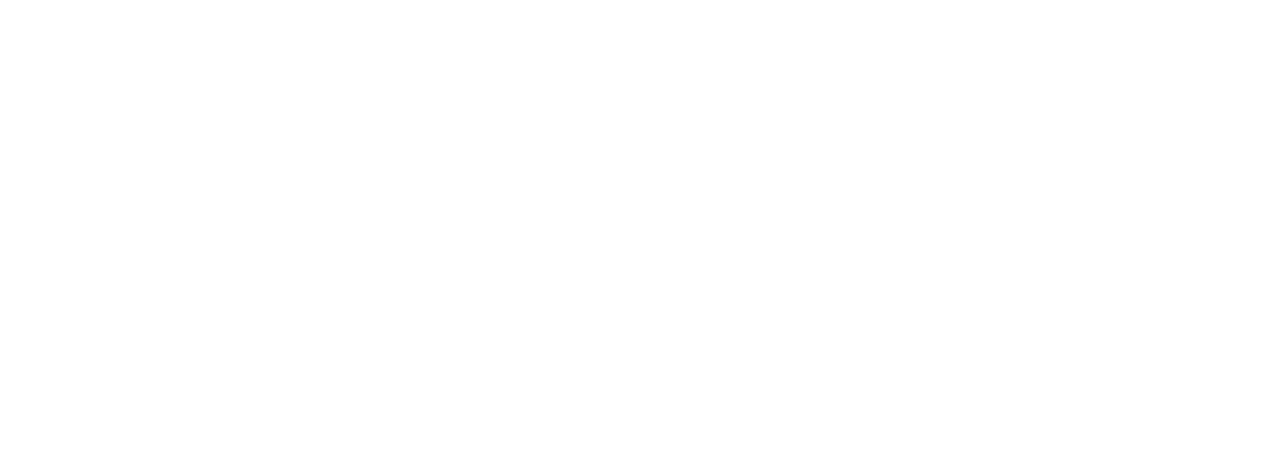
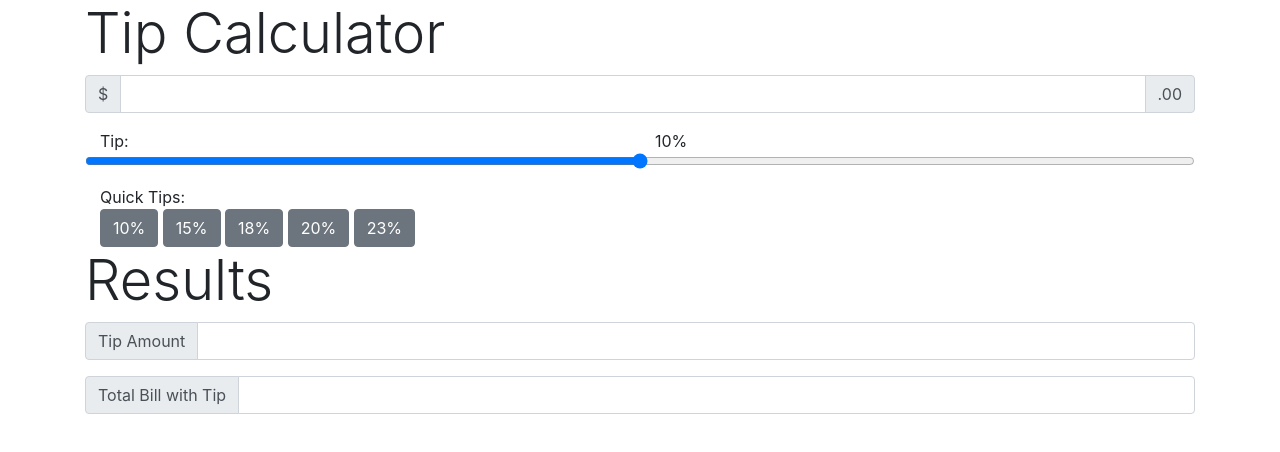
Before and after one commit to JFerguson1903/MultiLangTipCalculator, a plain HTML site: page index.html in a window 1280 px wide. Drawn offline with nearby package versions, Linux system fonts and the light colour scheme.

Commit message:
basic html layout established

```diff
--- a/index.html
+++ b/index.html
@@ -7,7 +7,7 @@
     <meta http-equiv="X-UA-Compatible" content="ie=edge" />
 
     <!-- Bootstrap Stylesheet linked -->
-    <link href="https://cdn.jsdelivr.net/npm/bootstrap@5.1.3/dist/css/bootstrap.min.css" rel="stylesheet" integrity="sha384-1BmE4kWBq78iYhFldvKuhfTAU6auU8tT94WrHftjDbrCEXSU1oBoqyl2QvZ6jIW3" crossorigin="anonymous">
+    <link rel="stylesheet" href="https://cdn.jsdelivr.net/npm/bootstrap@4.6.1/dist/css/bootstrap.min.css" integrity="sha384-zCbKRCUGaJDkqS1kPbPd7TveP5iyJE0EjAuZQTgFLD2ylzuqKfdKlfG/eSrtxUkn" crossorigin="anonymous">
 
     <!-- CSS Stylesheet -->
     <link rel="stylesheet" href="style.css" />
@@ -16,9 +16,64 @@
   </head>
 
   <body>
+    <div class="container">
+      <h1 class="display-4">Tip Calculator</h1>
+      <div class="input-group mb-3">
+        <div class="input-group-prepend">
+          <span class="input-group-text">$</span>
+        </div>
+        <input type="text" class="form-control" aria-label="Amount (to the nearest dollar)">
+        <div class="input-group-append">
+          <span class="input-group-text">.00</span>
+        </div>
+      </div>
+      <form>
+        <div class="container">
+          <div class="row">
+            <div class="col">
+              Tip:
+            </div>
+            <div class="col">
+              10%
+            </div>
+          </div>
+        </div>
+        <div class="form-group">
+          <!-- <label for="formControlRange"></label> -->
+          <input type="range" class="form-control-range" id="formControlRange">
+        </div>
+      </form>
+      <div class="container">
+        <div class="row">
+          <div class="col">
+            Quick Tips:
+          </div>
+        </div>
+        <button type="button" class="btn btn-secondary">10%</button>
+        <button type="button" class="btn btn-secondary">15%</button>
+        <button type="button" class="btn btn-secondary">18%</button>
+        <button type="button" class="btn btn-secondary">20%</button>
+        <button type="button" class="btn btn-secondary">23%</button>
+      </div>
+
+      <h4 class="display-4">Results</h4>
+      <div class="input-group mb-3">
+        <div class="input-group-prepend">
+          <span class="input-group-text" id="TipAmount">Tip Amount</span>
+        </div>
+        <input type="text" class="form-control">
+      </div>
+      <div class="input-group mb-3">
+        <div class="input-group-prepend">
+          <span class="input-group-text" id="TBWT">Total Bill with Tip</span>
+        </div>
+        <input type="text" class="form-control">
+      </div>
+    </div>
 
     <!-- Bootstrap Bundle with Popper -->
-    <script src="https://cdn.jsdelivr.net/npm/bootstrap@5.1.3/dist/js/bootstrap.bundle.min.js" integrity="sha384-ka7Sk0Gln4gmtz2MlQnikT1wXgYsOg+OMhuP+IlRH9sENBO0LRn5q+8nbTov4+1p" crossorigin="anonymous"></script>
+    <script src="https://cdn.jsdelivr.net/npm/jquery@3.5.1/dist/jquery.slim.min.js" integrity="sha384-DfXdz2htPH0lsSSs5nCTpuj/zy4C+OGpamoFVy38MVBnE+IbbVYUew+OrCXaRkfj" crossorigin="anonymous"></script>
+    <script src="https://cdn.jsdelivr.net/npm/bootstrap@4.6.1/dist/js/bootstrap.bundle.min.js" integrity="sha384-fQybjgWLrvvRgtW6bFlB7jaZrFsaBXjsOMm/tB9LTS58ONXgqbR9W8oWht/amnpF" crossorigin="anonymous"></script>
 
     <!-- Javascript for index.html -->
     <script src="script.js"></script>
```
